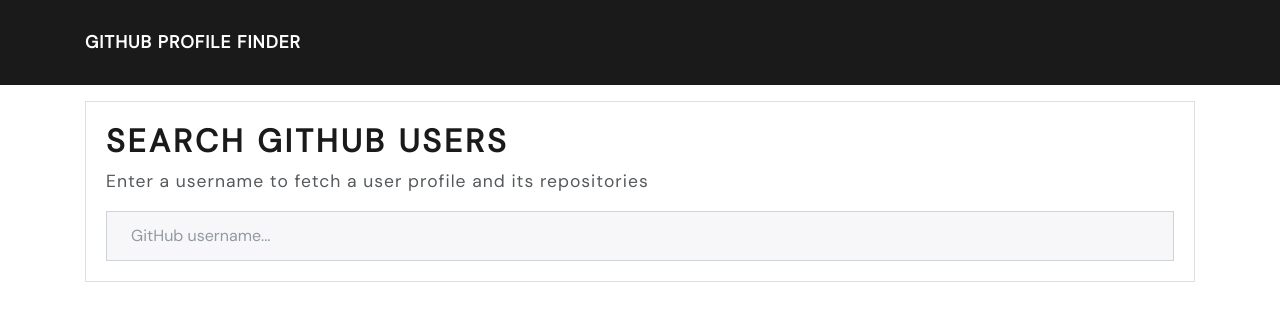
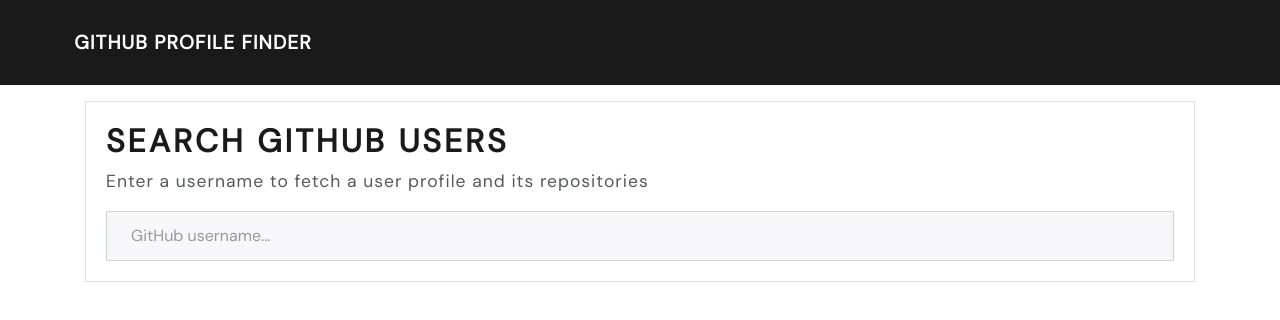
Before and after one commit to abelasfaw1/github-finder, a plain HTML site: page index.html in a window 1280 px wide. In both pictures the pointer is over the link "GITHUB PROFILE FINDER". Drawn offline with nearby package versions, Linux system fonts and the light colour scheme.

Commit message:
more animations

```diff
--- a/screen.css
+++ b/screen.css
@@ -1,5 +1,14 @@
 body {
     font-family: 'DM Sans', Lato, "Lucida Grande", Tahoma, Sans-Serif;
+}
+
+.container .navbar-brand {
+    transition: all 0.2s ease;
+}
+
+.container .navbar-brand:hover {
+    transform: scale(1.1);
+    transition: all 0.2s ease;
 }
 
 /* increase font-size for placeholder and input text */
@@ -14,6 +23,7 @@
 
 /* add hover effect only non-touch screen devices */
 @media(hover: hover) and (pointer: fine) {
+
     /* add transition for the View Profile button */
     .row a.btn {
         border: .5px solid rgb(0, 0, 0);
```
